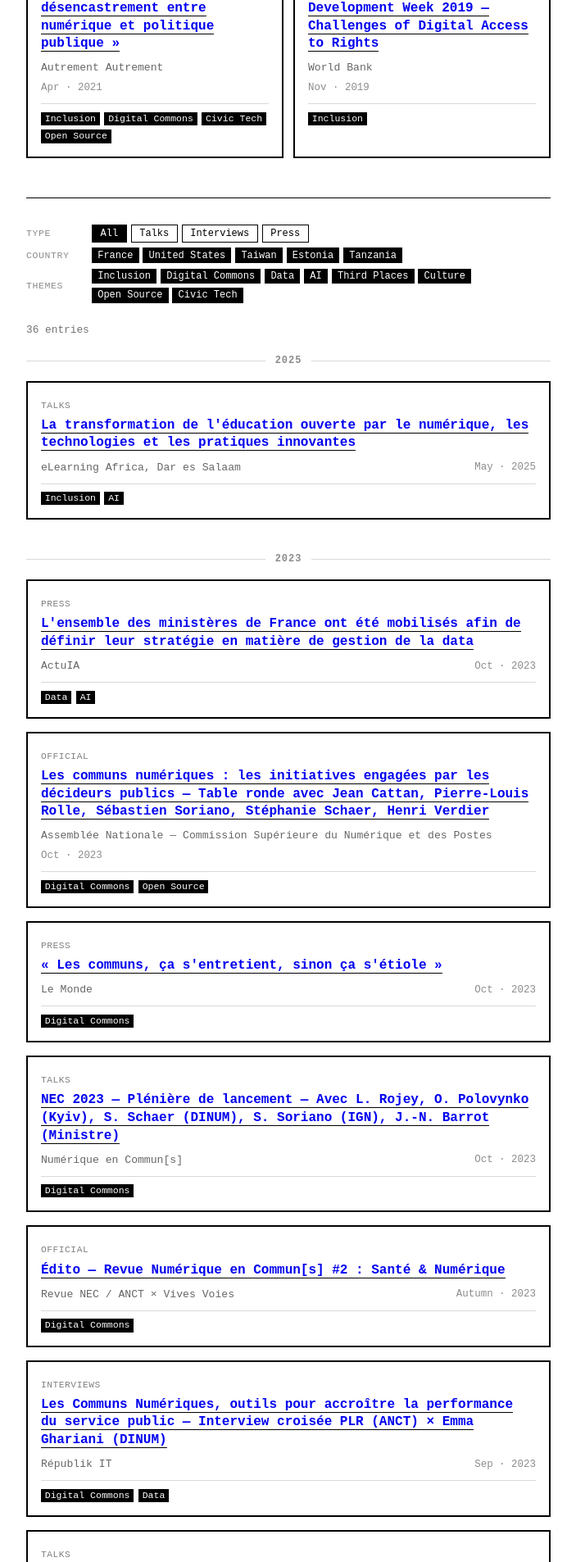
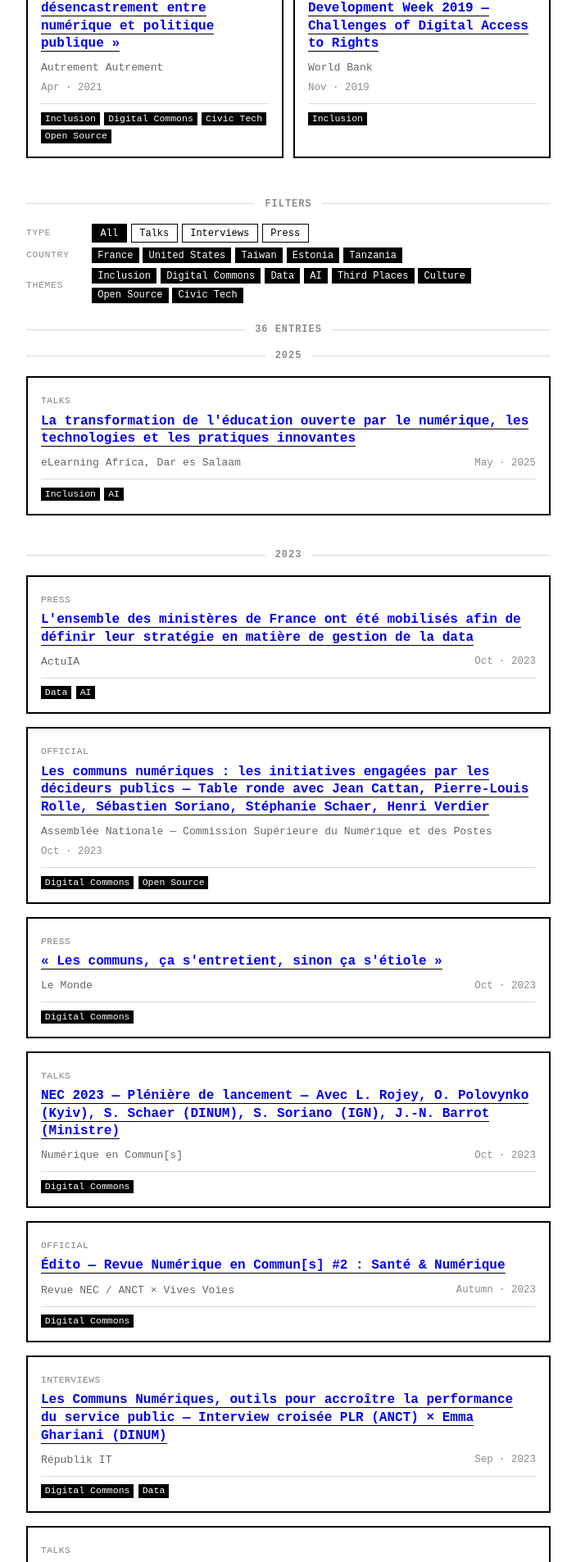
Before and after one commit to PLrolle/plrolle.github.io, a Jekyll site: the page built from talks.md, in a window 1280 px wide. Shown: the part 610-2516 px from the top of the page at 82% size, without its empty margins (288-991 px from the left). Built offline with Jekyll 4.4.1, drawn with Linux system fonts in a browser that asks for light colours.

Commit message:
Replace hr and count line with thin-rule section separators (filters / N entries)
https://claude.ai/code/session_016X5NZqxTYQ8AbJZwpTqG24

```diff
--- a/_layouts/talks.html
+++ b/_layouts/talks.html
@@ -14,7 +14,7 @@
 
       /* ── Filter toolbar ── */
       .filters-toolbar {
-        margin-bottom: 1.5rem;
+        margin-bottom: 0;
       }
 
       .filter-row {
@@ -137,12 +137,8 @@
         .active-filter-chip.is-theme button { color: black; }
       }
 
-      /* ── Count ── */
-      .talks-count {
-        font-size: 0.8rem;
-        margin: 0.75rem 0 1.25rem;
-        opacity: 0.55;
-      }
+      /* ── Section separators ── */
+      .section-sep { margin: 1.5rem 0; }
 
       /* ── Year groups ── */
       .year-group { margin-bottom: 2.5rem; }
@@ -354,7 +350,11 @@
         </div>
       </div>
 
-      <hr>
+      <div class="year-header section-sep">
+        <div class="year-rule"></div>
+        <span class="year-label">filters</span>
+        <div class="year-rule"></div>
+      </div>
 
       <!-- ── Filter toolbar ── -->
       <div class="filters-toolbar">
@@ -400,7 +400,11 @@
         <div class="active-filters-bar" id="activeFiltersBar"></div>
       </div>
 
-      <div class="talks-count" id="talksCount">{{ talks_data.size }} entries</div>
+      <div class="year-header section-sep">
+        <div class="year-rule"></div>
+        <span class="year-label" id="talksCount">{{ talks_data.size }} entries</span>
+        <div class="year-rule"></div>
+      </div>
 
       <!-- ── Feed grouped by year ── -->
       <div class="talks-feed" id="talksFeed">
```
